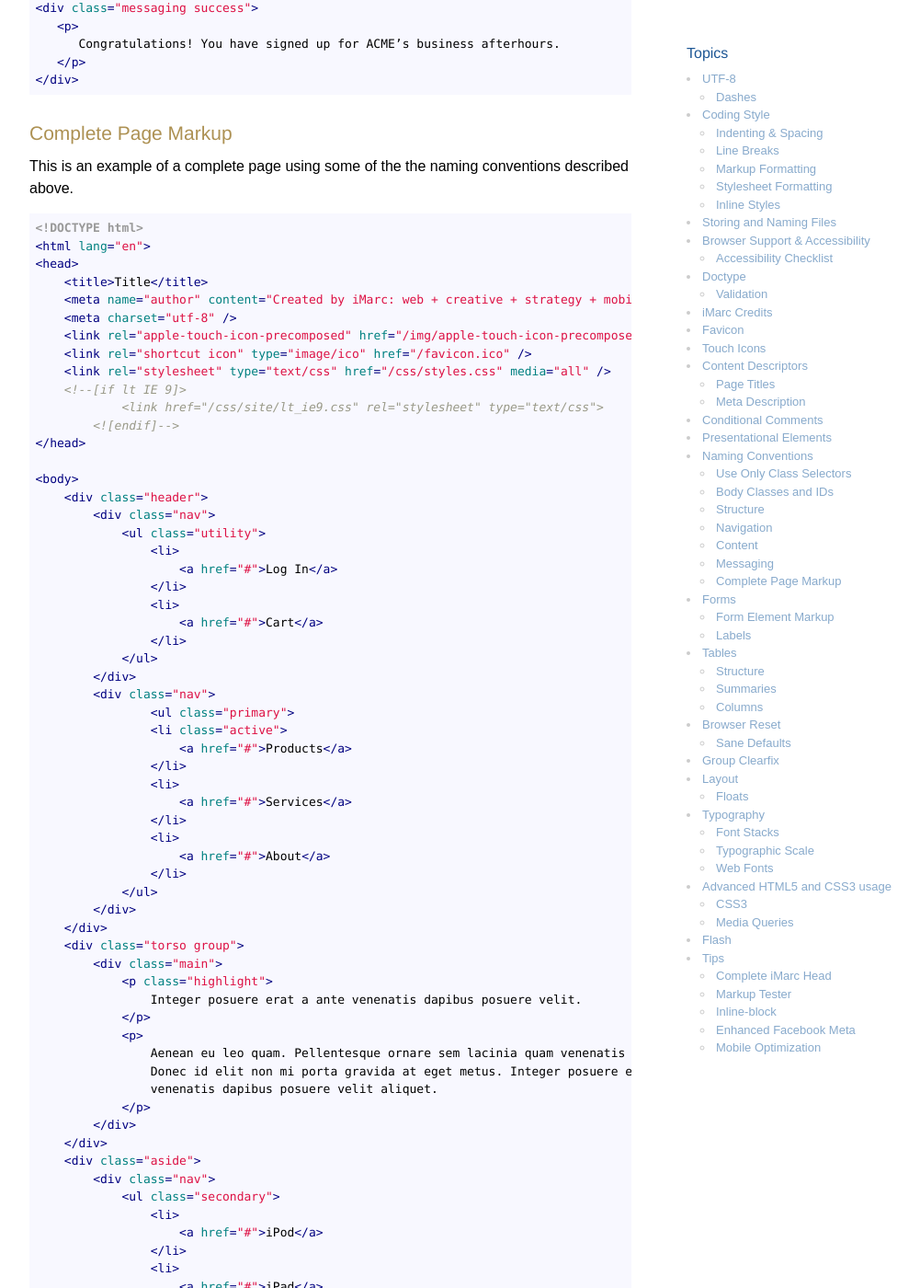
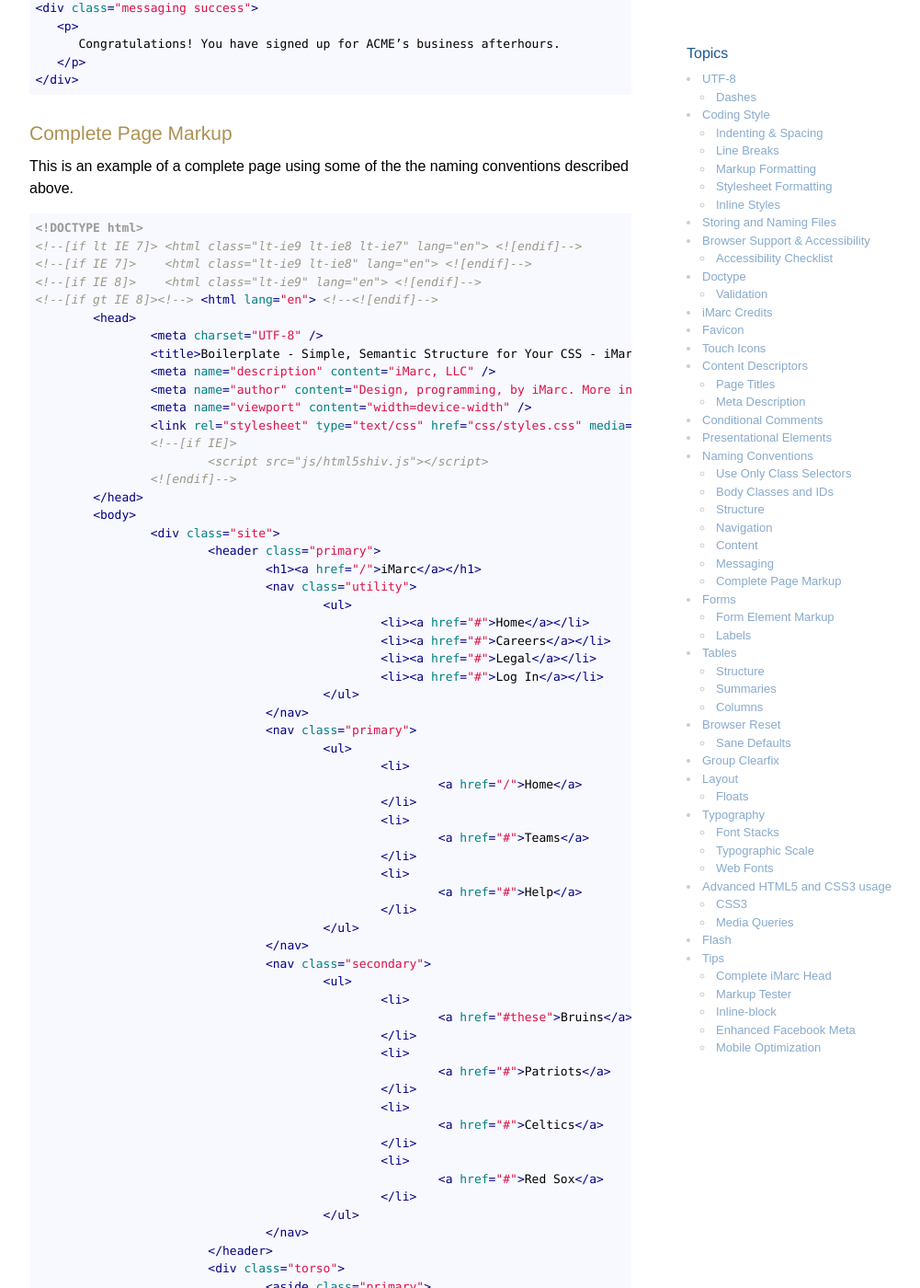
Before and after one commit to imarc/handbook, a Jekyll site: the page built from frontend.markdown, in a window 1280 px wide and 1400 px high, scrolled down 13082 px. Shown: the whole window at 92% size, without its empty margins (138-1139 px from the left). Built offline with Jekyll 4.4.1, drawn with Linux system fonts in a browser that asks for light colours; nearby versions of some CDN libraries; some of the changed text lies outside the part shown.

Commit message:
frontend updates

```diff
--- a/frontend.markdown
+++ b/frontend.markdown
@@ -28,9 +28,9 @@
 `&quot;`.
 
 	<p>
-		Separation of content – better with an en-dash.
-		iMarc’s motto: “Use curly quotes”
-		<a href="#"> Learn More »</a>
+	  Separation of content – better with an en-dash.
+	  iMarc’s motto: “Use curly quotes”
+      <a href="#"> Learn More »</a>
 	</p>
 
 ### Dashes
@@ -59,9 +59,9 @@
 Use tab character at the beginning of a line. A tab is expected to represent
 the width of four spaces. For inline spacing, use spaces, not tabs.
 
-	.header {
+	header {
+	    margin: 1em auto;
 	    width: 40em;
-	    margin: 1em auto;
 	}
 
 ### Line Breaks
@@ -109,8 +109,8 @@
 
 	html,
 	body {
+	    background: #FFF;
 	    color: #000;
-	    background: #FFF;
 	}
 
 Stylesheets should be organized in a logical manner. Related style rules should
@@ -120,22 +120,22 @@
 Each property should have a space between the colon and the value, and should
 end with a semi-colon.
 
-	.header {
+	header {
 	    background: #EEE;
 	}
-	    .header .content {
+	    header .content {
+	        background: none;
+	        margin: 0 auto;
 	        padding: 0;
-	        margin: 0 auto;
-	        background: none;
 	    }
-	      .header .content .title {
-	          margin: 0;
+	      header .content .title {
+	          color: #000000;
 	          float: left;
-	          line-height: 3;
-	          color: #000000;
 	          font-size: 24px;
 	          font-weight: normal;
 	          font-family: Helvetica, Arial, sans-serif;
+	          line-height: 3;
+	          margin: 0;
 	      }
 
 To visually divide a style sheet, use the following comment style as a section
@@ -409,10 +409,10 @@
 
 Example CSS:
 
-	.header .nav .primary {
+	header nav.primary {
 	    ...
 	}
-	.header .nav .utility {
+	header nav.utility {
 	    ...
 	}
 
@@ -458,81 +458,116 @@
 This is an example of a complete page using some of the the naming conventions described above.
 
 	<!DOCTYPE html>
-	<html lang="en">
-	<head>
-        <title>Title</title>
-	    <meta name="author" content="Created by iMarc: web + creative + strategy + mobile. More info at www.imarc.net" />
-	    <meta charset="utf-8" />
-	    <link rel="apple-touch-icon-precomposed" href="/img/apple-touch-icon-precomposed.png" />
-	    <link rel="shortcut icon" type="image/ico" href="/favicon.ico" />
-	    <link rel="stylesheet" type="text/css" href="/css/styles.css" media="all" />
-	    <!--[if lt IE 9]>
-		    <link href="/css/site/lt_ie9.css" rel="stylesheet" type="text/css">
-		<![endif]-->
-	</head>
-
-	<body>
-	    <div class="header">
-	    	<div class="nav">
-	            <ul class="utility">
-	                <li>
-	                    <a href="#">Log In</a>
-	                </li>
-	                <li>
-	                    <a href="#">Cart</a>
-	                </li>
-	            </ul>
-	        </div>
-	        <div class="nav">
-	        	<ul class="primary">
-	                <li class="active">
-	                    <a href="#">Products</a>
-	                </li>
-	                <li>
-	                    <a href="#">Services</a>
-	                </li>
-	                <li>
-	                    <a href="#">About</a>
-	                </li>
-	            </ul>
-	        </div>
-	    </div>
-	    <div class="torso group">
-	        <div class="main">
-	            <p class="highlight">
-	                Integer posuere erat a ante venenatis dapibus posuere velit.
-	            </p>
-	            <p>
-	                Aenean eu leo quam. Pellentesque ornare sem lacinia quam venenatis vestibulum.
-	                Donec id elit non mi porta gravida at eget metus. Integer posuere erat a ante
-	                venenatis dapibus posuere velit aliquet.
-	            </p>
-	        </div>
-	    </div>
-	    <div class="aside">
-	        <div class="nav">
-                <ul class="secondary">
-                    <li>
-                        <a href="#">iPod</a>
-                    </li>
-                    <li>
-                        <a href="#">iPad</a>
-                    </li>
-                    <li>
-                        <a href="#">iPhone</a>
-                    </li>
-                </ul>
-            </div>
-	        <div class="section">
-	            <p>
-	                Find us on our social networks.
-	            </p>
-	        </div>
-	    </div>
-		<div class="footer">
-		    this is a footer
-		</div>
-	</body>
+	<!--[if lt IE 7]> <html class="lt-ie9 lt-ie8 lt-ie7" lang="en"> <![endif]-->
+	<!--[if IE 7]>    <html class="lt-ie9 lt-ie8" lang="en"> <![endif]-->
+	<!--[if IE 8]>    <html class="lt-ie9" lang="en"> <![endif]-->
+	<!--[if gt IE 8]><!--> <html lang="en"> <!--<![endif]-->
+		<head>
+			<meta charset="UTF-8" />
+			<title>Boilerplate - Simple, Semantic Structure for Your CSS - iMarc</title>
+			<meta name="description" content="iMarc, LLC" />
+			<meta name="author" content="Design, programming, by iMarc. More info at http://imarc.net" />
+			<meta name="viewport" content="width=device-width" />
+			<link rel="stylesheet" type="text/css" href="css/styles.css" media="all" />
+			<!--[if IE]>
+				<script src="js/html5shiv.js"></script>
+			<![endif]-->
+		</head>
+		<body>
+			<div class="site">
+				<header class="primary">
+					<h1><a href="/">iMarc</a></h1>
+					<nav class="utility">
+						<ul>
+							<li><a href="#">Home</a></li>
+							<li><a href="#">Careers</a></li>
+							<li><a href="#">Legal</a></li>
+							<li><a href="#">Log In</a></li>
+						</ul>
+					</nav>
+					<nav class="primary">
+						<ul>
+							<li>
+								<a href="/">Home</a>
+							</li>
+							<li>
+								<a href="#">Teams</a>
+							</li>
+							<li>
+								<a href="#">Help</a>
+							</li>
+						</ul>
+					</nav>
+					<nav class="secondary">
+						<ul>
+							<li>
+								<a href="#these">Bruins</a>
+							</li>
+							<li>
+								<a href="#">Patriots</a>
+							</li>
+							<li>
+								<a href="#">Celtics</a>
+							</li>
+							<li>
+								<a href="#">Red Sox</a>
+							</li>
+						</ul>
+					</nav>
+				</header>
+				<div class="torso">
+					<aside class="primary">
+						<section>
+						    <nav class="secondary">
+								<ul>
+									<li>
+										<a href="#these">Players</a>
+									</li>
+									<li>
+										<a href="#">Ownership</a>
+									</li>
+									<li>
+										<a href="#next">Fans</a>
+									</li>
+									<li>
+										<a href="#">Staff</a>
+									</li>
+								</ul>
+						    </nav>
+						</section>
+					</aside>
+					<div class="main" role="main">
+						<header>
+							<hgroup>
+								<h1>The iMarc Boilerplate</h1>
+								<h2>Simple, Semantic Structure for Your CSS</h2>
+							</hgroup>
+						</header>
+						<section class="intro">
+							<p>
+								The iMarc Boilerplate provides some basic defaults for CSS and HTML
+								structure. It uses some HTML5 elements as well as the HTML5Shiv and
+								supports Chrome, Firefox, and Internet Explorer 8+.
+							</p>
+							<div class="highlight">
+								For more information, see iMarc's
+								<a href="http://handbook.imarc.net/frontend">frontend standards</a>.
+							</div>
+							<p>
+								This is a filler paragraph – Ignore this. These are scattered through
+								out the markup to simulate content. Lorem ipsum dolor sit amet,
+								consectetur adipiscing elit. Felis est, nec convallis dui.  Nulla lectus
+								velit, ornare sit amet blandit in, mattis eget nulla.
+							</p>
+						</section>
+					</div>
+				</div>
+				<footer class="primary">
+					<div class="copyright">©2013 iMarc LLC.</div>
+				</footer>
+			</div>
+		</body>
+	</html>
 
 ## Forms
 
@@ -562,7 +597,6 @@
 This is an example of default form markup.
 
 	<form action="" method="post">
-
 		<fieldset>
 			<h3>Fieldset Heading (don't use a legend)</h3>
 			<div class="text">
@@ -575,7 +609,6 @@
 				<input id="sample_form-password" type="password" />
 			</div>
 		</fieldset>
-
 		<fieldset>
 			<h3>Another Fieldset</h3>
 			<div class="radios group">
@@ -632,7 +665,6 @@
 				</select>
 			</div>
 		</fieldset>
-
 		<fieldset>
 			<h3>Another Fieldset</h3>
 			<div class="textarea">
@@ -644,7 +676,6 @@
 				<input type="file" id="sample_form-file" />
 			</div>
 		</fieldset>
-
 		<fieldset>
 			<h3>Another Fieldset</h3>
 			<div class="button">
@@ -657,7 +688,6 @@
 				<input type="submit" />
 			</div>
 		</fieldset>
-
 	</form>
 
 ### Labels
@@ -675,8 +705,10 @@
 All Tables should adhere to proper structure, including `thead`, `tfoot`,
 and `tbody` when appropriate table content exists.
 
-	<table summary="example table with thead, tfoot, and tbody.">
+	<table>
+		<caption>Table with caption, colgroup, thead, tfoot, and tbody</caption>
 		<colgroup>
+			<col />
 			<col />
 			<col />
 		</colgroup>
@@ -695,6 +727,11 @@
 			</tr>
 		</tfoot>
 		<tbody>
+			<tr>
+				<td>body 1</td>
+				<td>body 2</td>
+				<td>body 3</td>
+			</tr>
 			<tr>
 				<td>body 1</td>
 				<td>body 2</td>
@@ -740,25 +777,65 @@
 
 Use iMarc’s standard browser reset at the beginning of your CSS file.
 
-	html, body, div, span, applet, object, iframe,
-	h1, h2, h3, h4, h5, h6, p, blockquote, pre,
-	a, abbr, acronym, address, big, cite, code,
-	del, dfn, em, font, img, ins, kbd, q, s, samp,
-	small, strike, strong, sub, sup, tt, var,
-	b, u, i, center, dl, dt, dd, ol, ul, li,
-	fieldset, form, label, legend,
-	table, caption, tbody, tfoot, thead, tr, th, td {
-	    margin: 0;
-	    padding: 0;
-	    border: 0;
-	    outline: 0;
-	    font-size: 100%;
-	    vertical-align: baseline;
-	    background: transparent;
+	/* = Table of Contents =
+	 * Base
+	 * Grouping
+	 * Layout
+	 * Typography
+	 * Navigation
+	 * Forms
+	 * Messaging
+	 * Tables
+	 * Section Specific
+	 * Page Specific
+	 * Media Queries
+	 * Internet Explorer
+	 */
+
+
+	/* = Base = */
+	a, abbr, address, article, aside, audio, b, blockquote, body, canvas, cite,
+	code, dd, div, dl, dt, em, fieldset, footer, form, h1, h2, h3, h4, h5, h6,
+	header, hgroup, html, i, iframe, img, label, li, nav, object, ol, p, pre,
+	section, span, strong, sub, sup, table, tbody, td, tfoot, th, thead, tr, ul,
+	video {
+		border: 0;
+		font-size: 100%;
+		font: inherit;
+		margin: 0;
+		outline: 0;
+		padding: 0;
+		vertical-align: baseline;
 	}
+
+	article, aside, footer, header, hgroup, nav, section {
+		display: block;
+	}
+
+	audio, canvas, video {
+		display: inline-block;
+	}
+
+	img {
+		-ms-interpolation-mode: bicubic;
+		max-width: 100%;
+		vertical-align: middle;
+	}
+
+	html {
+		background: #fff;
+		color: #000;
+		font-family: Arial, Helvetica, sans-serif;
+		-ms-text-size-adjust: 100%;
+		-webkit-text-size-adjust: 100%;
+	}
+
 	body {
-	    line-height: 1;
+		font-size: 16px;
+		line-height: 1.4;
+		min-width: 360px;
 	}
+
 
 iMarc’s browser reset is derived from the [Eric Meyer reset](http://meyerweb.com/eric/tools/css/reset/)
 
```
